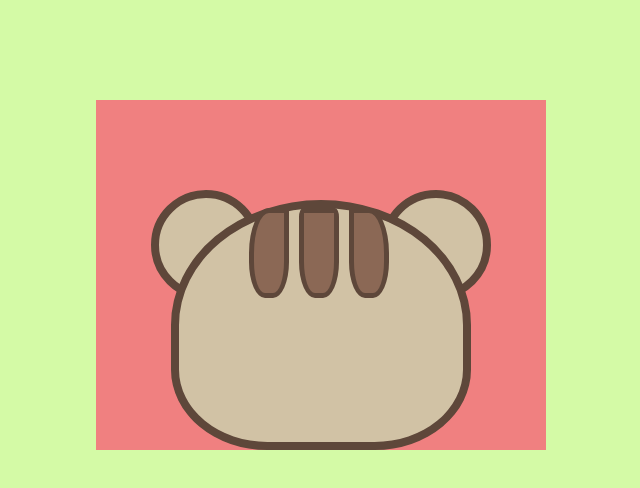
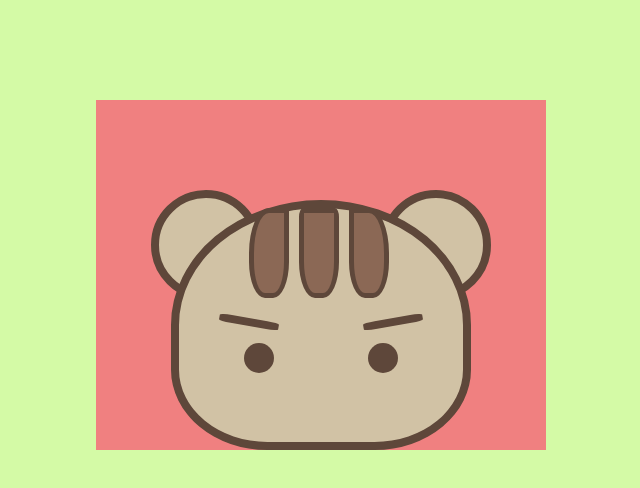
Before and after one commit to hayeonii/character_squirrel, a plain HTML site: page index.html in a window 1280 px wide. Shown: the whole page, without its empty margins (319-959 px from the left). Drawn offline with Linux system fonts and the light colour scheme.

Commit message:
다람쥐 눈

```diff
--- a/style.css
+++ b/style.css
@@ -93,3 +93,41 @@
     right: 0;
     border-radius: 0 50% 40% 40%;
 }
+
+.face .eyebrow {
+    position: absolute;
+    width: 60px;
+    height: 8px;
+    background: #5e473a;
+    border-radius: 20%;
+}
+
+.face .eyebrow.left {
+    top: 110px;
+    left: 40px;
+    transform: rotate(10deg);
+}
+
+.face .eyebrow.right {
+    top: 110px;
+    right: 40px;
+    transform: rotate(-10deg);
+}
+
+.face .eye {
+    position: absolute;
+    width: 30px;
+    height: 30px;
+    background: #5e473a;
+    border-radius: 50%;
+}
+
+.face .eye.left {
+    left: 65px;
+    top: 135px;
+}
+
+.face .eye.right {
+    right: 65px;
+    top: 135px;
+}
```
